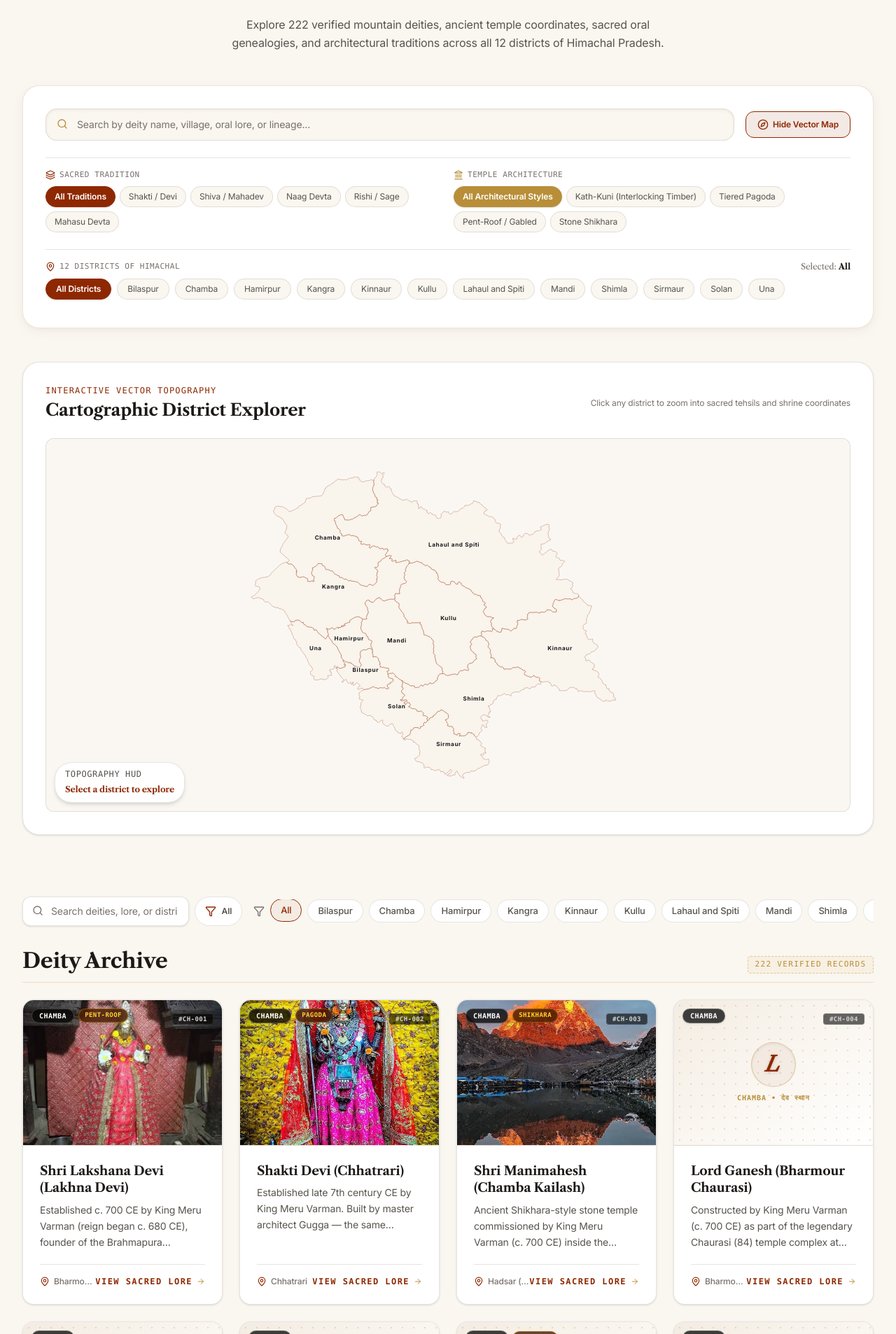
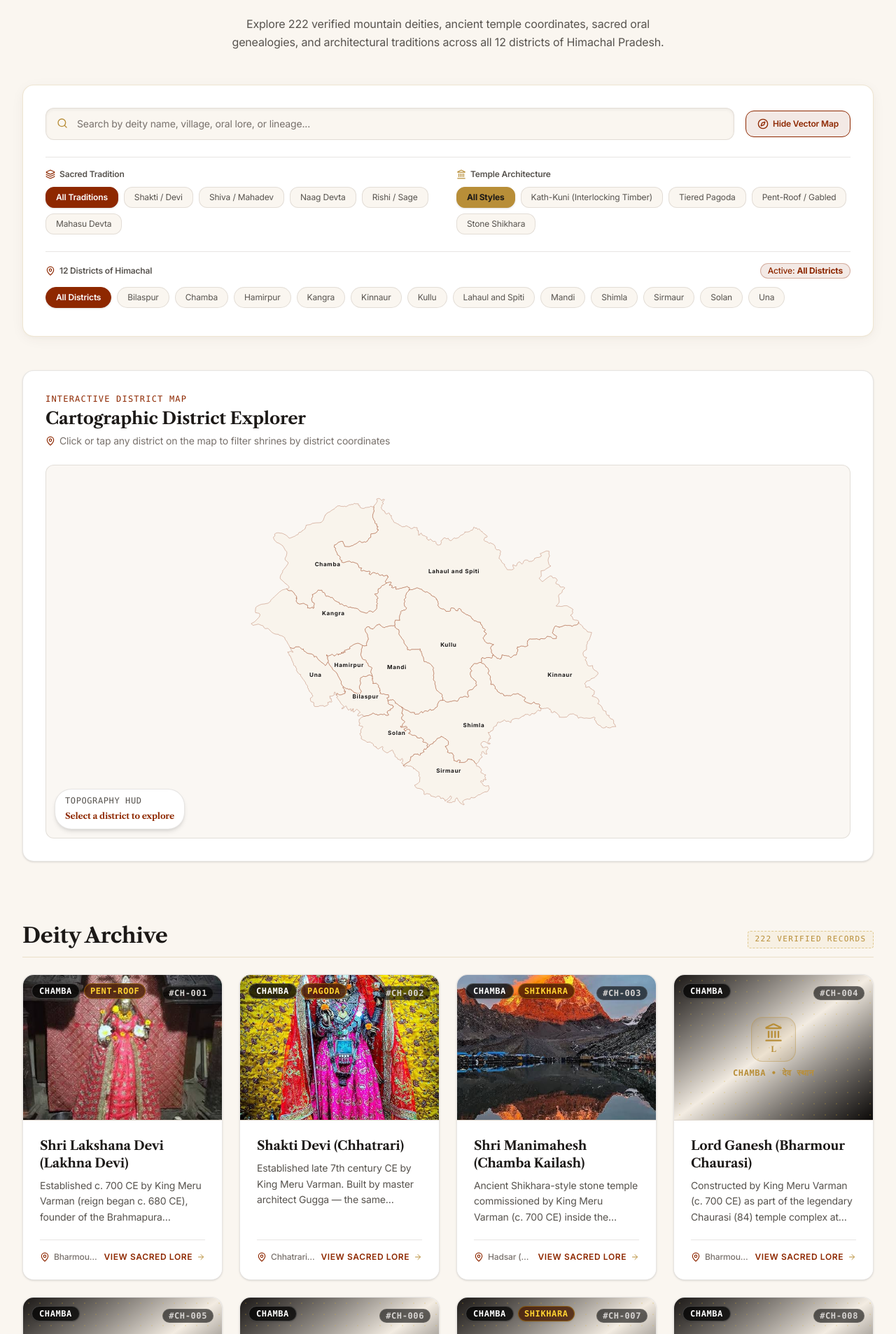
Before and after one commit to bhupendersingh8/him-gatha, a React (Vite) app: page /explore in a window 1280 px wide. Shown: the part 314-2220 px from the top of the page at 70% size. Built offline with nearby package versions, Linux system fonts and the light colour scheme; a web font is replaced by a local one.

Commit message:
fix(explore): resolve 22 usability heuristics and 5 copy issues on /explore

```diff
--- a/src/components/DeityCard.jsx
+++ b/src/components/DeityCard.jsx
@@ -1,6 +1,6 @@
 import { useState, useMemo } from 'react';
 import { Link } from 'react-router-dom';
-import { MapPin, ArrowRight } from 'lucide-react';
+import { MapPin, ArrowRight, Landmark } from 'lucide-react';
 import { motion } from 'framer-motion';
 import { useTranslation } from '../context/LanguageContext';
 
@@ -29,6 +29,10 @@ export default function DeityCard({ deity }) {
 
   const imgSrc = deity.imageUrl || (deity.images && deity.images.length > 0 ? deity.images[0] : null);
 
+  const fullLocation = deity.village
+    ? `${deity.village}, ${displayDistrict}`
+    : (deity.region ? `${deity.region}, ${displayDistrict}` : displayDistrict);
+
   return (
     <Link
       to={`/deity/${deity.slug || deity.id}`}
@@ -56,14 +60,15 @@ export default function DeityCard({ deity }) {
               onError={() => setImgError(true)}
             />
           ) : (
-            <div className="absolute inset-0 bg-gradient-to-br from-[var(--bg-secondary)] via-[var(--bg-primary)] to-[var(--bg-card)] flex flex-col items-center justify-center p-4">
-              <div className="absolute inset-0 opacity-15 bg-[radial-gradient(#8E2800_1px,transparent_1px)] [background-size:16px_16px]" />
-              <div className="w-16 h-16 rounded-full border border-[var(--accent-gold)]/40 flex items-center justify-center bg-[var(--accent-color)]/5 shadow-inner mb-2 group-hover:scale-110 group-hover:border-[var(--accent-gold)] transition-all duration-500">
-                <span className="text-[var(--accent-color)] font-serif italic text-3xl font-bold tracking-widest drop-shadow-sm">
+            <div className="absolute inset-0 bg-gradient-to-br from-stone-900 via-[var(--bg-secondary)] to-stone-950 flex flex-col items-center justify-center p-4">
+              <div className="absolute inset-0 opacity-20 bg-[radial-gradient(#D4AF37_1px,transparent_1px)] [background-size:16px_16px]" />
+              <div className="w-16 h-16 rounded-2xl border border-[var(--accent-gold)]/40 flex flex-col items-center justify-center bg-[var(--accent-gold)]/10 shadow-inner mb-2 group-hover:scale-105 group-hover:border-[var(--accent-gold)] transition-all duration-300 relative">
+                <Landmark className="w-7 h-7 text-[var(--accent-gold)] mb-0.5" />
+                <span className="text-[11px] font-serif text-[var(--accent-gold)] font-bold">
                   {deity.name?.charAt(0) || 'ॐ'}
                 </span>
               </div>
-              <span className="text-[10px] text-[var(--accent-gold)] font-mono font-bold uppercase tracking-widest z-10">
+              <span className="text-xs text-[var(--accent-gold)] font-mono font-bold uppercase tracking-wider z-10">
                 {displayDistrict} • देव स्थान
               </span>
             </div>
@@ -71,18 +76,18 @@ export default function DeityCard({ deity }) {
 
           {/* District & Architecture Floating Badges */}
           <div className="absolute top-3 left-3 z-10 flex items-center gap-1.5 flex-wrap">
-            <span className="px-2.5 py-0.5 rounded-full text-[10px] font-mono uppercase font-bold tracking-wider bg-black/75 backdrop-blur-md text-white border border-white/20 shadow-sm">
+            <span className="px-2.5 py-0.5 rounded-full text-xs font-mono uppercase font-bold tracking-wider bg-black/75 backdrop-blur-md text-white border border-white/20 shadow-sm">
               {displayDistrict}
             </span>
             {architectureStyle && (
-              <span className="px-2 py-0.5 rounded-full text-[9px] font-mono font-semibold uppercase tracking-wider bg-amber-950/80 backdrop-blur-md text-amber-300 border border-amber-400/30 shadow-sm hidden sm:inline-block">
+              <span className="px-2 py-0.5 rounded-full text-xs font-mono font-semibold uppercase tracking-wider bg-amber-950/80 backdrop-blur-md text-amber-300 border border-amber-400/30 shadow-sm hidden sm:inline-block">
                 {architectureStyle}
               </span>
             )}
           </div>
 
           <div className="absolute top-3 right-3 z-10">
-            <span className="px-2 py-0.5 rounded text-[9px] font-mono uppercase tracking-wider bg-black/60 backdrop-blur-md text-stone-300 border border-white/10 font-bold">
+            <span className="px-2 py-0.5 rounded-md text-xs font-mono uppercase tracking-wider bg-black/60 backdrop-blur-md text-stone-300 border border-white/10 font-bold">
               #{deity.id}
             </span>
           </div>
@@ -105,15 +110,18 @@ export default function DeityCard({ deity }) {
             </p>
           </div>
 
-          <div className="mt-5 pt-4 border-t border-[var(--border-color)] flex items-center justify-between">
-            <div className="flex items-center text-xs text-[var(--text-muted)] gap-1.5 font-medium truncate max-w-[65%]">
-              <MapPin className="w-3.5 h-3.5 text-[var(--accent-color)] shrink-0" />
-              <span className="truncate">{deity.village || deity.region || displayDistrict}</span>
+          <div className="mt-5 pt-4 border-t border-[var(--border-color)] flex items-center justify-between gap-2">
+            <div
+              className="flex items-center text-xs text-[var(--text-muted)] gap-1.5 font-medium min-w-0 flex-1"
+              title={fullLocation}
+            >
+              <MapPin className="w-3.5 h-3.5 text-[var(--accent-color)] shrink-0" aria-hidden="true" />
+              <span className="truncate">{fullLocation}</span>
             </div>
 
-            <span className="inline-flex items-center gap-1.5 text-xs text-[var(--accent-color)] font-label-caps uppercase tracking-wider font-semibold group-hover:translate-x-0.5 transition-transform shrink-0">
+            <span className="inline-flex items-center gap-1.5 text-xs text-[var(--accent-color)] uppercase tracking-wider font-semibold group-hover:translate-x-0.5 transition-transform shrink-0">
               <span>{t('view_lore') || 'Explore'}</span>
-              <ArrowRight className="w-3 h-3 text-[var(--accent-gold)]" />
+              <ArrowRight className="w-3 h-3 text-[var(--accent-gold)]" aria-hidden="true" />
             </span>
           </div>
         </div>
--- a/src/components/DeityGrid.jsx
+++ b/src/components/DeityGrid.jsx
@@ -42,7 +42,9 @@ export default function DeityGrid({
   selectedDistrict,
   onDistrictSelect,
   selectedCategory = 'All',
-  selectedArchitecture = 'All'
+  selectedArchitecture = 'All',
+  hideSearch = false,
+  hideDistrictFilter = false
 }) {
   const { deities, loading, error } = useDeities();
   const [searchTerm, setSearchTerm] = useState(globalSearch || '');
@@ -153,10 +155,14 @@ export default function DeityGrid({
     );
   }
 
+  const showHeaderControls = !hideSearch || !hideDistrictFilter;
+
   return (
     <div className="py-10">
       {/* Filters and Search */}
+      {showHeaderControls && (
         <div className="flex flex-col md:flex-row gap-4 justify-between items-center mb-8">
+          {!hideSearch && (
             <div className="flex gap-2 w-full md:w-96">
               <div className="relative flex-1">
                 <input
@@ -169,6 +175,7 @@ export default function DeityGrid({
                 <Search className="absolute left-3.5 top-3 w-4 h-4 text-[var(--text-muted)]" />
               </div>
               {/* Mobile Filter Drawer Trigger */}
+              {!hideDistrictFilter && (
                 <button
                   type="button"
                   onClick={() => setMobileDrawerOpen(true)}
@@ -178,12 +185,15 @@ export default function DeityGrid({
                   <Filter className="w-4 h-4 text-[var(--accent-color)]" />
                   <span className="text-xs font-semibold">{districtFilter}</span>
                 </button>
+              )}
             </div>
+          )}
 
           {/* Desktop Filter Pills */}
-        <div className="hidden md:flex items-center gap-2 w-full md:w-auto overflow-x-auto pb-2 md:pb-0">
-          <Filter className="w-4 h-4 text-[var(--text-muted)] shrink-0" />
-          <div className="flex gap-2">
+          {!hideDistrictFilter && (
+            <div className="hidden md:flex items-center gap-2 w-full md:w-auto relative">
+              <Filter className="w-4 h-4 text-[var(--text-muted)] shrink-0" aria-hidden="true" />
+              <div className="flex gap-2 overflow-x-auto pb-2 md:pb-0 scroll-smooth pr-6">
                 {districts.map(district => (
                   <button
                     key={district}
@@ -192,15 +202,18 @@ export default function DeityGrid({
                       districtFilter === district ? 'active font-bold' : ''
                     }`}
                   >
-                {district}
+                    {district === 'All' ? 'All Districts' : district}
                   </button>
                 ))}
               </div>
+              <div className="pointer-events-none absolute right-0 top-0 bottom-0 w-8 bg-gradient-to-l from-[var(--bg-card)] to-transparent" aria-hidden="true" />
             </div>
+          )}
         </div>
+      )}
 
       {/* Mobile Drawer Overlay */}
-      {mobileDrawerOpen && (
+      {mobileDrawerOpen && !hideDistrictFilter && (
         <div className="fixed inset-0 z-50 flex justify-end md:hidden">
           <div
             className="fixed inset-0 bg-black/60 backdrop-blur-sm"
--- a/src/components/Footer.jsx
+++ b/src/components/Footer.jsx
@@ -126,7 +126,7 @@ export default function Footer() {
             <span>Community Curated & Field Verified</span>
           </span>
           <span>•</span>
-          <span>100% Offline-Resilient</span>
+          <span>Works Offline</span>
         </div>
       </div>
     </footer>
--- a/src/pages/Explore.jsx
+++ b/src/pages/Explore.jsx
@@ -24,7 +24,7 @@ const TRADITIONS = [
 ];
 
 const ARCHITECTURES = [
-  { id: 'All', label: 'All Architectural Styles', label_hi: 'सभी शैलियाँ' },
+  { id: 'All', label: 'All Styles', label_hi: 'सभी शैलियाँ' },
   { id: 'Kath-Kuni', label: 'Kath-Kuni (Interlocking Timber)', label_hi: 'काठ-कुणी' },
   { id: 'Pagoda', label: 'Tiered Pagoda', label_hi: 'पैगोडा' },
   { id: 'Pent-roof', label: 'Pent-Roof / Gabled', label_hi: 'ढलवां छत' },
@@ -83,9 +83,9 @@ export default function Explore() {
       <div className="max-w-7xl mx-auto">
         {/* Header Title Section */}
         <div className="mb-12 text-center max-w-3xl mx-auto">
-          <div className="inline-flex items-center gap-2 px-3.5 py-1 rounded-full bg-[var(--accent-gold)]/10 border border-[var(--accent-gold)]/30 text-[var(--accent-gold)] text-[11px] font-bold uppercase tracking-widest mb-3 font-mono shadow-sm">
-            <Compass className="w-3.5 h-3.5 text-[var(--accent-gold)]" />
-            <span>Living Spatial Archive • Multi-Faceted Index</span>
+          <div className="inline-flex items-center gap-2 px-3.5 py-1 rounded-full bg-[var(--accent-gold)]/10 border border-[var(--accent-gold)]/30 text-[var(--accent-gold)] text-xs font-semibold tracking-wider mb-3 font-mono shadow-sm">
+            <Compass className="w-3.5 h-3.5 text-[var(--accent-gold)]" aria-hidden="true" />
+            <span>Living Spatial Archive • Comprehensive Database</span>
           </div>
           <h1 className="text-4xl sm:text-5xl md:text-6xl font-serif font-bold text-[var(--text-primary)] mb-4 tracking-tight">
             {t('himachal_atlas')} &amp; {t('deity_archive')}
@@ -96,19 +96,19 @@ export default function Explore() {
         </div>
 
         {/* Faceted Filter Toolbar */}
-        <div className="bg-[var(--bg-card)] border border-[var(--border-gold-subtle)] rounded-3xl p-6 md:p-8 shadow-luxury mb-12">
+        <div className="bg-[var(--bg-card)] border border-[var(--border-gold-subtle)] rounded-2xl p-6 md:p-8 shadow-luxury mb-12">
           <div className="flex flex-col gap-6">
 
             {/* Top Bar: Search Input & Action Controls */}
             <div className="flex flex-col md:flex-row gap-4 items-center justify-between">
               <div className="relative w-full md:flex-1">
-                <Search className="absolute left-4 top-3.5 w-4 h-4 text-[var(--accent-gold)]" />
+                <Search className="absolute left-4 top-3.5 w-4 h-4 text-[var(--accent-gold)]" aria-hidden="true" />
                 <input
                   type="text"
                   value={searchQuery}
                   onChange={(e) => setSearchQuery(e.target.value)}
                   placeholder="Search by deity name, village, oral lore, or lineage..."
-                  className="w-full pl-11 pr-4 py-3 rounded-2xl bg-[var(--bg-primary)] border border-[var(--border-color)] text-[var(--text-primary)] placeholder-[var(--text-muted)] text-sm focus:border-[var(--accent-gold)] focus:outline-none transition-all shadow-inner"
+                  className="w-full pl-11 pr-4 py-3 rounded-xl bg-[var(--bg-primary)] border border-[var(--border-color)] text-[var(--text-primary)] placeholder-[var(--text-muted)] text-sm focus:border-[var(--accent-gold)] focus:outline-none transition-all shadow-inner"
                 />
                 {searchQuery && (
                   <button
@@ -149,18 +149,18 @@ export default function Explore() {
             </div>
 
             {/* Filter Selectors: Tradition & Architecture */}
-            <div className="grid grid-cols-1 sm:grid-cols-2 gap-4 pt-4 border-t border-[var(--border-color)]">
+            <div className="grid grid-cols-1 sm:grid-cols-2 gap-6 pt-4 border-t border-[var(--border-color)]">
               <div>
-                <label className="text-[11px] font-mono text-[var(--text-muted)] uppercase tracking-wider mb-2 flex items-center gap-1.5">
-                  <Layers className="w-3.5 h-3.5 text-[var(--accent-color)]" />
+                <label className="text-xs font-semibold text-[var(--text-secondary)] mb-2.5 flex items-center gap-1.5">
+                  <Layers className="w-3.5 h-3.5 text-[var(--accent-color)]" aria-hidden="true" />
                   <span>Sacred Tradition</span>
                 </label>
-                <div className="flex flex-wrap gap-1.5">
+                <div className="flex flex-wrap gap-2">
                   {TRADITIONS.map(trad => (
                     <button
                       key={trad.id}
                       onClick={() => setSelectedTradition(trad.id)}
-                      className={`px-3 py-1.5 rounded-lg text-xs transition-all border ${
+                      className={`px-3.5 py-1.5 rounded-xl text-xs transition-all border ${
                         selectedTradition === trad.id
                           ? 'bg-[var(--accent-color)] text-white border-[var(--accent-color)] font-semibold shadow-sm'
                           : 'bg-[var(--bg-primary)] text-[var(--text-secondary)] border-[var(--border-color)] hover:border-[var(--accent-color)]/50'
@@ -173,18 +173,18 @@ export default function Explore() {
               </div>
 
               <div>
-                <label className="text-[11px] font-mono text-[var(--text-muted)] uppercase tracking-wider mb-2 flex items-center gap-1.5">
-                  <Landmark className="w-3.5 h-3.5 text-[var(--accent-gold)]" />
+                <label className="text-xs font-semibold text-[var(--text-secondary)] mb-2.5 flex items-center gap-1.5">
+                  <Landmark className="w-3.5 h-3.5 text-[var(--accent-gold)]" aria-hidden="true" />
                   <span>Temple Architecture</span>
                 </label>
-                <div className="flex flex-wrap gap-1.5">
+                <div className="flex flex-wrap gap-2">
                   {ARCHITECTURES.map(arch => (
                     <button
                       key={arch.id}
                       onClick={() => setSelectedArchitecture(arch.id)}
-                      className={`px-3 py-1.5 rounded-lg text-xs transition-all border ${
+                      className={`px-3.5 py-1.5 rounded-xl text-xs transition-all border ${
                         selectedArchitecture === arch.id
-                          ? 'bg-[var(--accent-gold)] text-white border-[var(--accent-gold)] font-semibold shadow-sm'
+                          ? 'bg-[var(--accent-gold)] text-stone-900 border-[var(--accent-gold)] font-bold shadow-sm'
                           : 'bg-[var(--bg-primary)] text-[var(--text-secondary)] border-[var(--border-color)] hover:border-[var(--accent-gold)]/50'
                       }`}
                     >
@@ -197,16 +197,19 @@ export default function Explore() {
 
             {/* District Horizontal Filter Pills */}
             <div className="pt-4 border-t border-[var(--border-color)]">
-              <div className="flex items-center justify-between mb-2">
-                <span className="text-[11px] font-mono text-[var(--text-muted)] uppercase tracking-wider flex items-center gap-1.5">
-                  <MapPin className="w-3.5 h-3.5 text-[var(--accent-color)]" />
-                  <span>12 Districts of Himachal</span>
-                </span>
-                <span className="text-xs text-[var(--text-muted)] font-serif">
-                  Selected: <strong className="text-[var(--text-primary)]">{selectedDistrict}</strong>
+              <div className="flex items-center justify-between mb-3">
+                <div className="flex items-center gap-1.5">
+                  <MapPin className="w-3.5 h-3.5 text-[var(--accent-color)]" aria-hidden="true" />
+                  <span className="text-xs font-semibold text-[var(--text-secondary)]">
+                    12 Districts of Himachal
                   </span>
                 </div>
-              <div className="flex gap-2 overflow-x-auto pb-2 scrollbar-thin">
+                <span className="text-xs px-2.5 py-0.5 rounded-full bg-[var(--accent-color)]/10 text-[var(--accent-color)] border border-[var(--accent-color)]/30 font-medium">
+                  Active: <strong className="font-bold">{selectedDistrict === 'All' ? 'All Districts' : selectedDistrict}</strong>
+                </span>
+              </div>
+              <div className="relative">
+                <div className="flex gap-2 overflow-x-auto pb-2 scrollbar-thin scroll-smooth pr-10">
                   {districts.map(dist => (
                     <button
                       key={dist}
@@ -214,12 +217,14 @@ export default function Explore() {
                       className={`px-3.5 py-1.5 rounded-full text-xs whitespace-nowrap transition-all border shrink-0 ${
                         selectedDistrict === dist
                           ? 'bg-[var(--accent-color)] text-white border-[var(--accent-color)] font-semibold shadow-sm'
-                        : 'bg-[var(--bg-primary)] text-[var(--text-secondary)] border-[var(--border-color)] hover:bg-[var(--bg-secondary)]'
+                          : 'bg-[var(--bg-primary)] text-[var(--text-secondary)] border-[var(--border-color)] hover:border-[var(--accent-gold)]/60'
                       }`}
                     >
                       {dist === 'All' ? 'All Districts' : dist}
                     </button>
                   ))}
+                </div>
+                <div className="pointer-events-none absolute right-0 top-0 bottom-2 w-10 bg-gradient-to-l from-[var(--bg-card)] to-transparent" aria-hidden="true" />
               </div>
             </div>
 
@@ -228,19 +233,18 @@ export default function Explore() {
 
         {/* Collapsible Vector Topography Atlas Map */}
         {showMap && (
-          <div className="mb-12 bg-[var(--bg-card)] border border-[var(--border-color)] rounded-3xl p-6 md:p-8 shadow-sm">
-            <div className="flex items-center justify-between mb-6">
-              <div>
+          <div className="mb-12 bg-[var(--bg-card)] border border-[var(--border-color)] rounded-2xl p-6 md:p-8 shadow-sm">
+            <div className="mb-6">
               <span className="text-xs uppercase tracking-widest text-[var(--accent-color)] font-mono block mb-1">
-                  Interactive Vector Topography
+                Interactive District Map
               </span>
-                <h2 className="text-xl md:text-2xl font-serif font-bold text-[var(--text-primary)]">
+              <h2 className="text-xl md:text-2xl font-serif font-bold text-[var(--text-primary)] mb-1.5">
                 Cartographic District Explorer
               </h2>
-              </div>
-              <span className="text-xs text-[var(--text-muted)] hidden sm:block">
-                Click any district to zoom into sacred tehsils and shrine coordinates
-              </span>
+              <p className="text-xs sm:text-sm text-[var(--text-muted)] flex items-center gap-1.5">
+                <MapPin className="w-3.5 h-3.5 text-[var(--accent-color)] shrink-0" aria-hidden="true" />
+                <span>Click or tap any district on the map to filter shrines by district coordinates</span>
+              </p>
             </div>
 
             <HimachalSVGMap
@@ -258,6 +262,8 @@ export default function Explore() {
             onDistrictSelect={setSelectedDistrict}
             selectedCategory={selectedTradition}
             selectedArchitecture={selectedArchitecture}
+            hideSearch={true}
+            hideDistrictFilter={true}
           />
         </div>
       </div>
```
Lines whose indentation alone changed are shown as unchanged.
